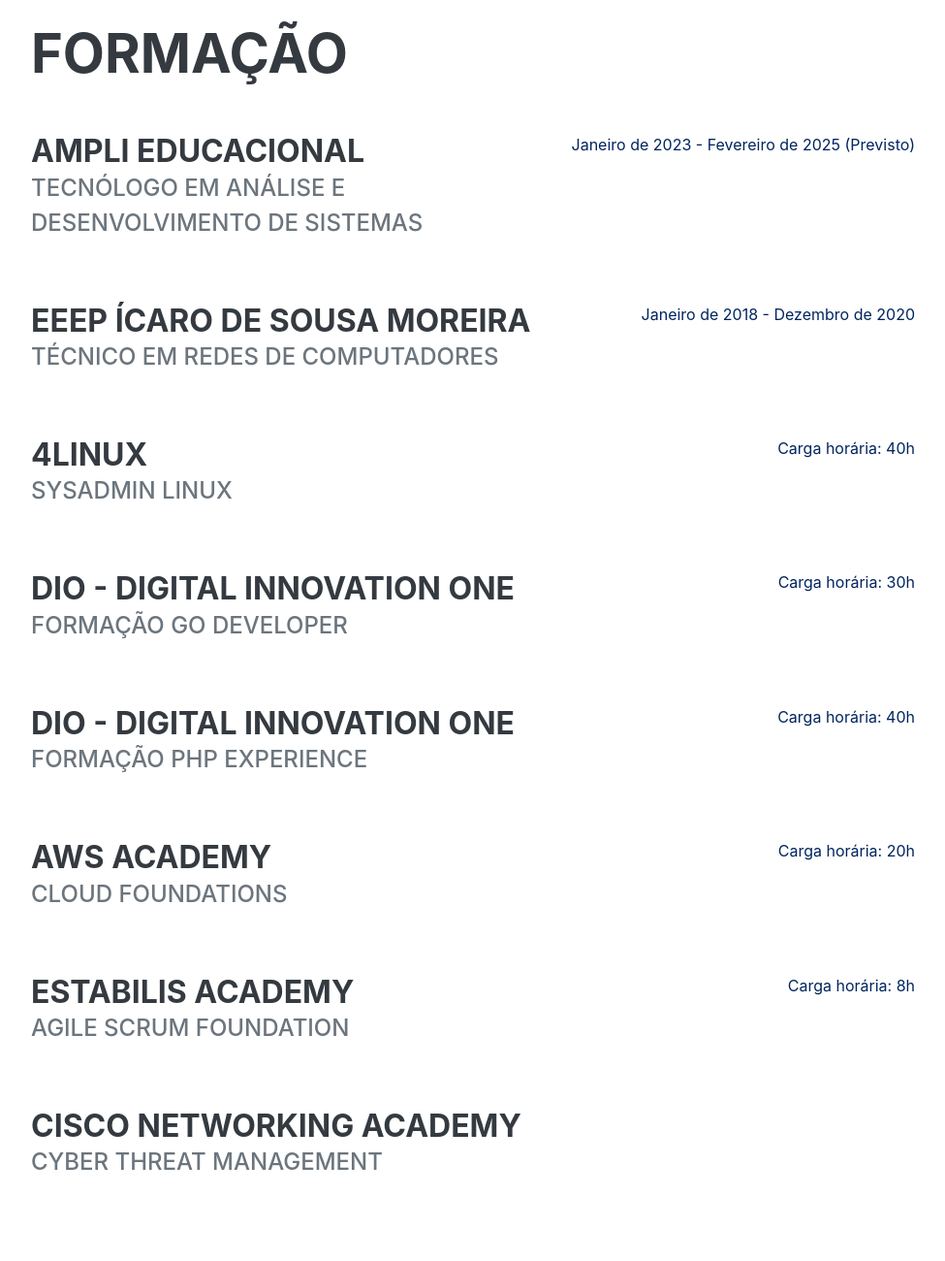
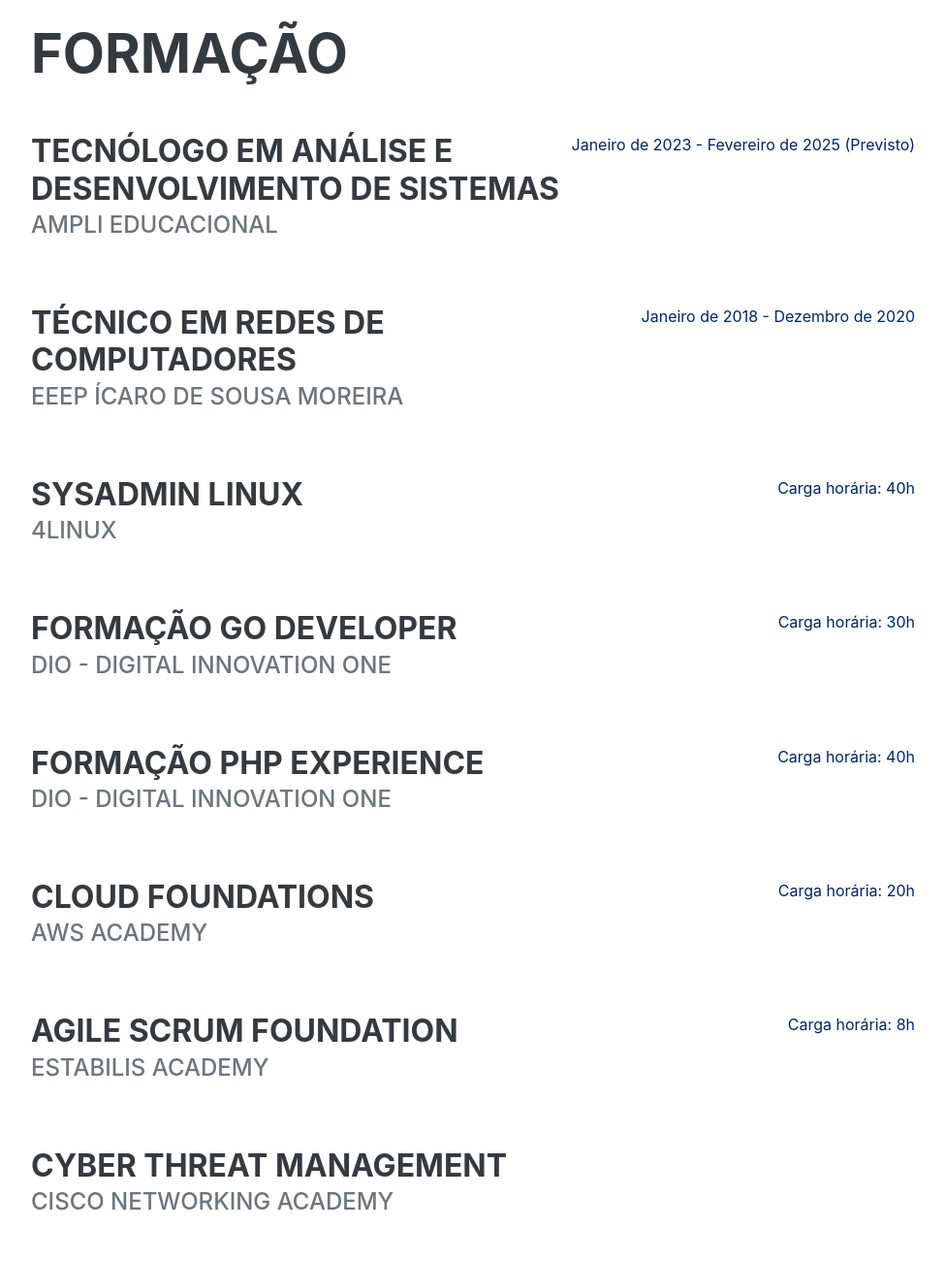
Before and after one commit to gabrielcamurcab/resume, a plain HTML site: page index.html in a window 1280 px wide. Shown: the part 1660-2960 px from the top of the page at 97% size, without its empty margins (288-1263 px from the left). Drawn offline with nearby package versions, Linux system fonts and the light colour scheme; a script that the page names is missing; a web font is replaced by a local one.

Commit message:
Invert title and subtitle on formation && add 'Golang' on skills

```diff
--- a/index.html
+++ b/index.html
@@ -84,57 +84,57 @@
                     <h2 class="mb-5">Formação</h2>
                     <div class="d-flex flex-column flex-md-row justify-content-between mb-5">
                         <div class="flex-grow-1">
-                            <h3 class="mb-0">Ampli Educacional</h3>
-                            <div class="subheading mb-3">Tecnólogo em Análise e Desenvolvimento de Sistemas</div>
+                            <h3 class="mb-0">Tecnólogo em Análise e Desenvolvimento de Sistemas</h3>
+                            <div class="subheading mb-3">Ampli Educacional</div>
                         </div>
                         <div class="flex-shrink-0"><span class="text-primary">Janeiro de 2023 - Fevereiro de 2025 (Previsto)</span></div>
                     </div>
                     <div class="d-flex flex-column flex-md-row justify-content-between mb-5">
                         <div class="flex-grow-1">
-                            <h3 class="mb-0">EEEP Ícaro de Sousa Moreira</h3>
-                            <div class="subheading mb-3">Técnico em Redes de Computadores</div>
+                            <h3 class="mb-0">Técnico em Redes de Computadores</h3>
+                            <div class="subheading mb-3">EEEP Ícaro de Sousa Moreira</div>
                         </div>
                         <div class="flex-shrink-0"><span class="text-primary">Janeiro de 2018 - Dezembro de 2020</span></div>
                     </div>
                     <div class="d-flex flex-column flex-md-row justify-content-between mb-5">
                         <div class="flex-grow-1">
-                            <h3 class="mb-0">4Linux</h3>
-                            <div class="subheading mb-3">Sysadmin Linux</div>
+                            <h3 class="mb-0">Sysadmin Linux</h3>
+                            <div class="subheading mb-3">4Linux</div>
                         </div>
                         <div class="flex-shrink-0"><span class="text-primary">Carga horária: 40h</span></div>
                     </div>
                     <div class="d-flex flex-column flex-md-row justify-content-between mb-5">
                         <div class="flex-grow-1">
-                            <h3 class="mb-0">DIO - Digital Innovation One</h3>
-                            <div class="subheading mb-3">Formação Go Developer</div>
+                            <h3 class="mb-0">Formação Go Developer</h3>
+                            <div class="subheading mb-3">DIO - Digital Innovation One</div>
                         </div>
                         <div class="flex-shrink-0"><span class="text-primary">Carga horária: 30h</span></div>
                     </div>
                     <div class="d-flex flex-column flex-md-row justify-content-between mb-5">
                         <div class="flex-grow-1">
-                            <h3 class="mb-0">DIO - Digital Innovation One</h3>
-                            <div class="subheading mb-3">Formação PHP Experience</div>
+                            <h3 class="mb-0">Formação PHP Experience</h3>
+                            <div class="subheading mb-3">DIO - Digital Innovation One</div>
                         </div>
                         <div class="flex-shrink-0"><span class="text-primary">Carga horária: 40h</span></div>
                     </div>
                     <div class="d-flex flex-column flex-md-row justify-content-between mb-5">
                         <div class="flex-grow-1">
-                            <h3 class="mb-0">AWS Academy</h3>
-                            <div class="subheading mb-3">Cloud Foundations</div>
+                            <h3 class="mb-0">Cloud Foundations</h3>
+                            <div class="subheading mb-3">AWS Academy</div>
                         </div>
                         <div class="flex-shrink-0"><span class="text-primary">Carga horária: 20h</span></div>
                     </div>
                     <div class="d-flex flex-column flex-md-row justify-content-between mb-5">
                         <div class="flex-grow-1">
-                            <h3 class="mb-0">Estabilis Academy</h3>
-                            <div class="subheading mb-3">Agile Scrum Foundation</div>
+                            <h3 class="mb-0">Agile Scrum Foundation</h3>
+                            <div class="subheading mb-3">Estabilis Academy</div>
                         </div>
                         <div class="flex-shrink-0"><span class="text-primary">Carga horária: 8h</span></div>
                     </div>
                     <div class="d-flex flex-column flex-md-row justify-content-between mb-5">
                         <div class="flex-grow-1">
-                            <h3 class="mb-0">Cisco Networking Academy</h3>
-                            <div class="subheading mb-3">Cyber Threat Management</div>
+                            <h3 class="mb-0">Cyber Threat Management</h3>
+                            <div class="subheading mb-3">Cisco Networking Academy</div>
                         </div>
                         <div class="flex-shrink-0"><span class="text-primary"></span></div>
                     </div>
@@ -151,6 +151,7 @@
                         <li class="list-inline-item"><i class="fab fa-php"></i></li>
                         <li class="list-inline-item"><i class="fa-brands fa-laravel"></i></li>
                         <li class="list-inline-item"><i class="fab fa-python"></i></li>
+                        <li class="list-inline-item"><i class="fab fa-golang"></i></li>
                     <div class="subheading mb-3">Ferramentas e Devops</div>
                     <ul class="list-inline dev-icons">
                         <li class="list-inline-item"><i class="fa-solid fa-database"></i></li>
```
